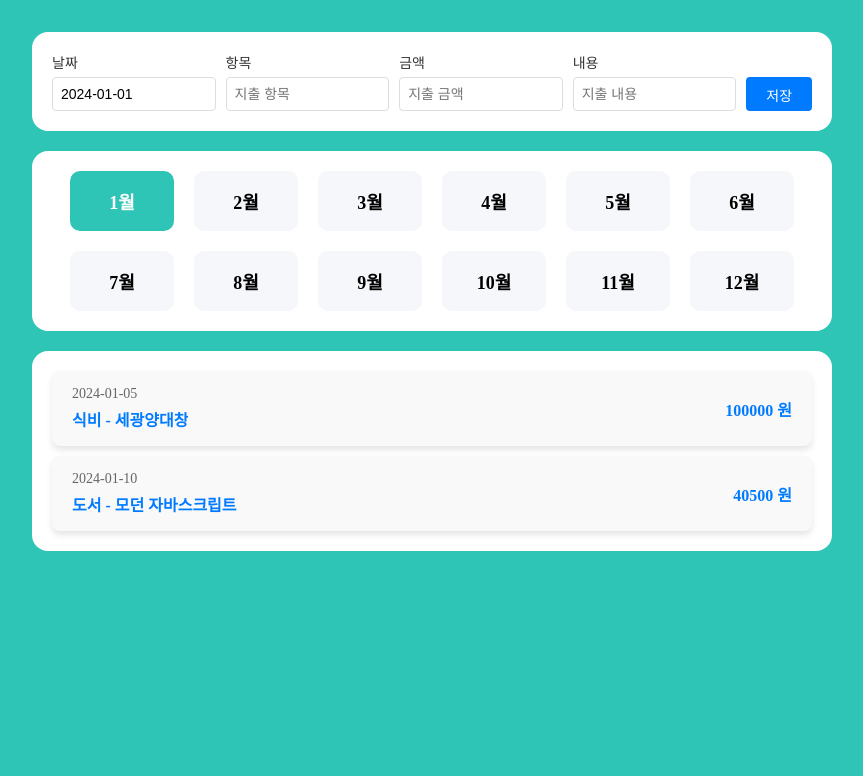
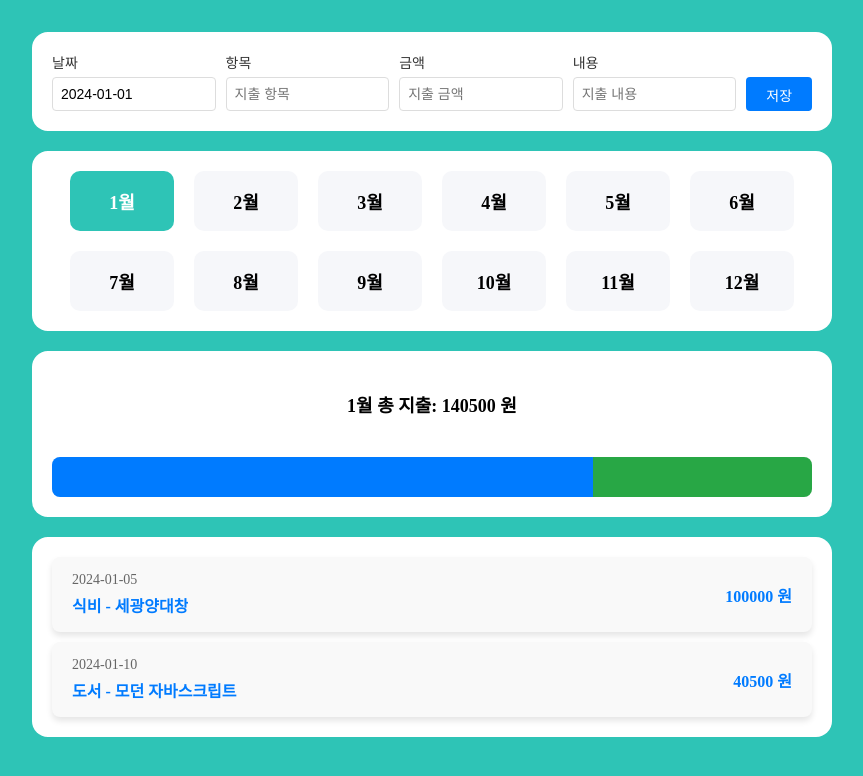
Before and after one commit to hb9901/CheckBook, a React (Vite) app: page / in a window 1280 px wide. Shown: the top 776 px of the page, without its empty margins (208-1071 px from the left). Built offline with nearby package versions, Linux system fonts and the light colour scheme.

Commit message:
update: graph 구현 && month props로 전달

```diff
--- a/src/components/ExpenditureGraph/ExpenditureGraph.jsx
+++ b/src/components/ExpenditureGraph/ExpenditureGraph.jsx
@@ -0,0 +1,78 @@
+import styled from "styled-components";
+
+function ExpenditureGraph({ monthExpenditures, curMonth }) {
+  let total = 0;
+  let itemsExpenditureList = [];
+  let graphItems = [];
+  const itemsExpenditureObj = {};
+
+  monthExpenditures.forEach((expenditure) => {
+    const { item, amount } = expenditure;
+
+    if (itemsExpenditureObj[item]) itemsExpenditureObj[item] += amount;
+    else itemsExpenditureObj[item] = amount;
+    total += amount;
+  });
+
+  itemsExpenditureList = Object.entries(itemsExpenditureObj).sort(
+    (a, b) => b[1] - a[1]
+  );
+  graphItems = itemsExpenditureList.map(
+    (itemExpenditure) => (itemExpenditure[1] /= total / 100)
+  );
+
+  console.log(graphItems);
+
+  return (
+    <>
+      <Title>{`${curMonth + 1}월 총 지출: ${total} 원`}</Title>
+      <Graph>
+        {graphItems.map((graphItem, index) => {
+          return <GraphItem key={index} width={graphItem} index={index} />;
+        })}
+      </Graph>
+      <Items></Items>
+    </>
+  );
+}
+
+export default ExpenditureGraph;
+
+const Title = styled.div`
+  padding: 20px;
+  background-color: rgb(255, 255, 255);
+  border-radius: 16px;
+  text-align: center;
+  font-size: 18px;
+  font-weight: bold;
+`;
+const Graph = styled.div`
+  display: flex;
+  align-items: center;
+  margin-top: 20px;
+  height: 40px;
+  background-color: rgb(233, 236, 239);
+  border-radius: 8px;
+  overflow: hidden;
+`;
+
+const GraphItem = styled.div`
+  height: 100%;
+  ${({ width }) => `width: ${width}%;`}
+  ${({ index }) => {
+    switch (index) {
+      case 0:
+        return `background-color: rgb(0, 123, 255);`;
+      case 1:
+        return `background-color: rgb(40, 167, 69);`;
+      case 2:
+        return `background-color: rgb(220, 53, 69);`;
+      case 3:
+        return `background-color: rgb(255, 193, 7);`;
+      default:
+        return `background-color: rgb(23, 162, 184);`;
+    }
+  }}
+`;
+
+const Items = styled.div``;
--- a/src/components/Months/Months.jsx
+++ b/src/components/Months/Months.jsx
@@ -2,10 +2,8 @@ import { useState } from "react";
 import styled from "styled-components";
 import { months } from "./costants";
 
-function Months({ setMonth }) {
-  const [selectedMonth, setSelectedMonth] = useState(
-    Number(localStorage.getItem("month"))
-  );
+function Months({ setMonth, curMonth }) {
+  const [selectedMonth, setSelectedMonth] = useState(curMonth);
 
   const handleClickMonth = ({ target }) => {
     const month = Number(target.id);
--- a/src/pages/HomePage/HomePage.jsx
+++ b/src/pages/HomePage/HomePage.jsx
@@ -1,16 +1,23 @@
 import styled from "styled-components";
+import ExpenditureGraph from "../../components/ExpenditureGraph";
 import Expenditures from "../../components/Expenditures";
 import InputForm from "../../components/InputForm";
 import Months from "../../components/Months";
 
-function HomePage({ addExpenditure, setMonth, monthExpenditures }) {
+function HomePage({ addExpenditure, setMonth, monthExpenditures, curMonth }) {
   return (
     <MainWrapper>
       <SectionWrapper>
         <InputForm addExpenditure={addExpenditure} />
       </SectionWrapper>
       <SectionWrapper>
-        <Months setMonth={setMonth} />
+        <Months setMonth={setMonth} curMonth={curMonth} />
+      </SectionWrapper>
+      <SectionWrapper>
+        <ExpenditureGraph
+          monthExpenditures={monthExpenditures}
+          curMonth={curMonth}
+        />
       </SectionWrapper>
       <SectionWrapper>
         <Expenditures monthExpenditures={monthExpenditures} />
--- a/src/routes/router.jsx
+++ b/src/routes/router.jsx
@@ -45,6 +45,7 @@ const Router = () => {
               addExpenditure={addExpenditure}
               setMonth={setMonth}
               monthExpenditures={monthExpenditures}
+              curMonth={month}
             />
           }
         />
```
